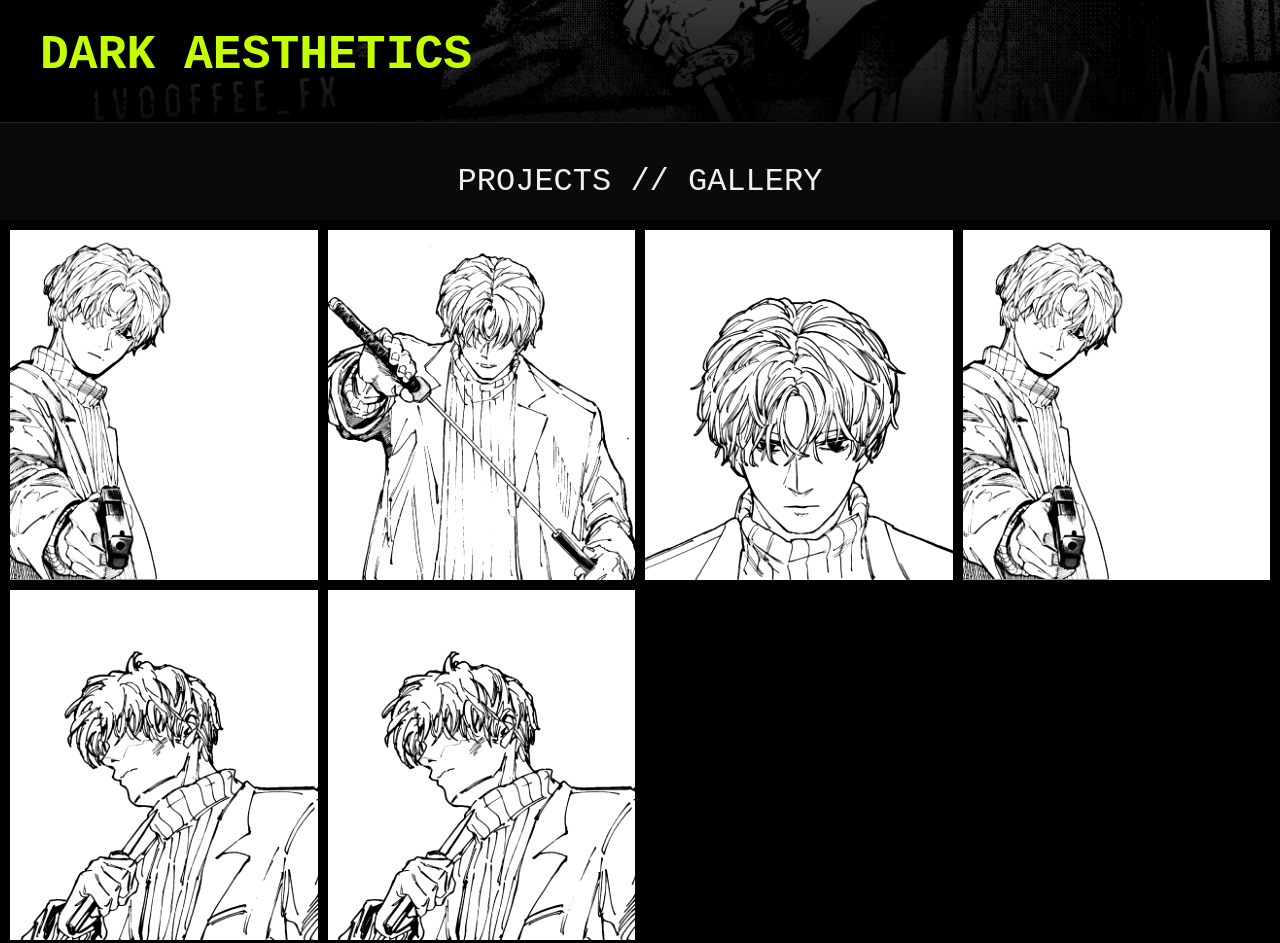
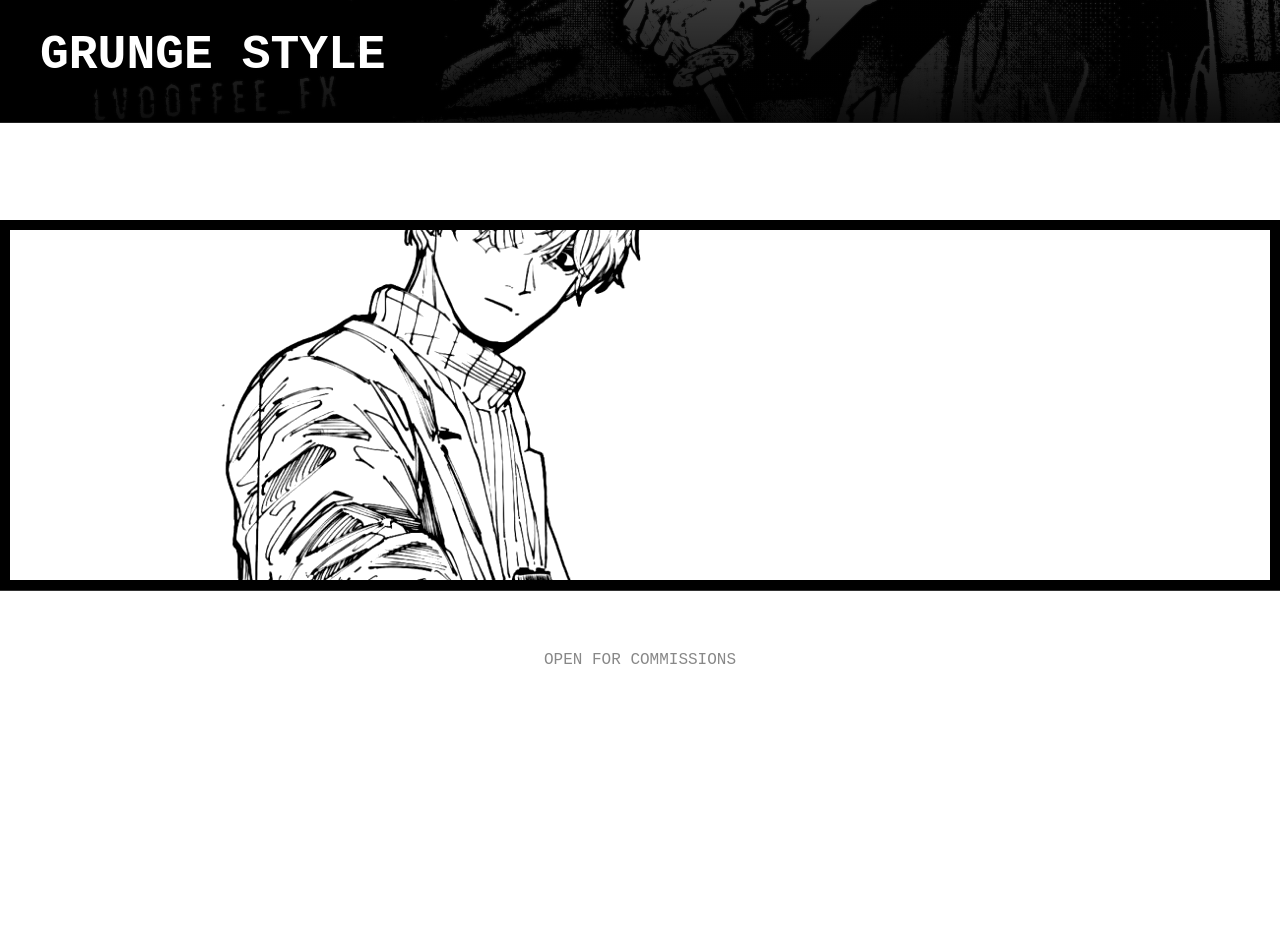
Before and after one commit to lvcoffeefx/lvcoffee_fx_portfolio, a plain HTML site: page index.html in a window 1280 px wide. Shown: the part 1520-2463 px from the top of the page. After the commit the page ends 2291 px from the top, so only its background shows below. Drawn offline with Linux system fonts and the light colour scheme.

Commit message:
Update index.html

```diff
--- a/index.html
+++ b/index.html
@@ -6,9 +6,9 @@
     <title>LVCOFFEE_FX | Portfolio</title>
     <style>
         :root {
-            --bg: #0a0a0a;
-            --text: #f0f0f0;
-            --accent: #c4ff00;
+            --bg: #ffffff;
+            --text: #ffffff;
+            --accent: #ffffff;
         }
         * {
             margin: 0;
@@ -22,7 +22,7 @@
             overflow-x: hidden;
         }
 
-        /* ШАПКА */
+
         header {
             padding: 60px 20px;
             text-align: center;
@@ -144,11 +144,11 @@
 
     <header>
         <h1>LVCOFFEE_FX</h1>
-        <div class="subtitle">VFX // GRAPHIC DESIGN // AFTER MOTION Z</div>
+        <div class="subtitle">VFX // GRAPHIC DESIGN // PROGRAMMING  </div>
     </header>
 
-    <div class="banner" style="background-image: url('photo_2026-06-19_11-28-03.jpg');">
-        <h2>MOTION & DESIGN</h2>
+    <div class="banner" style="background-image: url('photo_2026-06-19_11-27-32.jpg');">
+        <h2>GRAPHIC DESIGN</h2>
     </div>
 
     <section class="skills">
@@ -171,18 +171,13 @@
     </section>
 
     <div class="banner" style="background-image: url('photo_2026-06-19_11-27-32.jpg');">
-        <h2>DARK AESTHETICS</h2>
+        <h2>GRUNGE STYLE</h2>
     </div>
 
-    <div class="gallery-title">PROJECTS // GALLERY</div>
+    <div class="gallery-title">PROJECTS // GALLERY(NOT ALL)</div>
 
     <section class="gallery">
-        <img src="photo_2026-06-19_11-27-56.jpg" alt="Artwork 1">
-        <img src="photo_2026-06-19_11-27-41.jpg" alt="Artwork 2">
-        <img src="photo_2026-06-19_11-27-45.jpg" alt="Artwork 3">
-        <img src="photo_2026-06-19_11-27-48.jpg" alt="Artwork 4">
-        <img src="photo_2026-06-19_11-27-52.jpg" alt="Artwork 5">
-        <img src="photo_2026-06-19_11-28-00.jpg" alt="Artwork 6">
+ <img src="photo_2026-06-19_11-27-56.jpg" alt="Artwork 1">
     </section>
 
     <footer>
```
